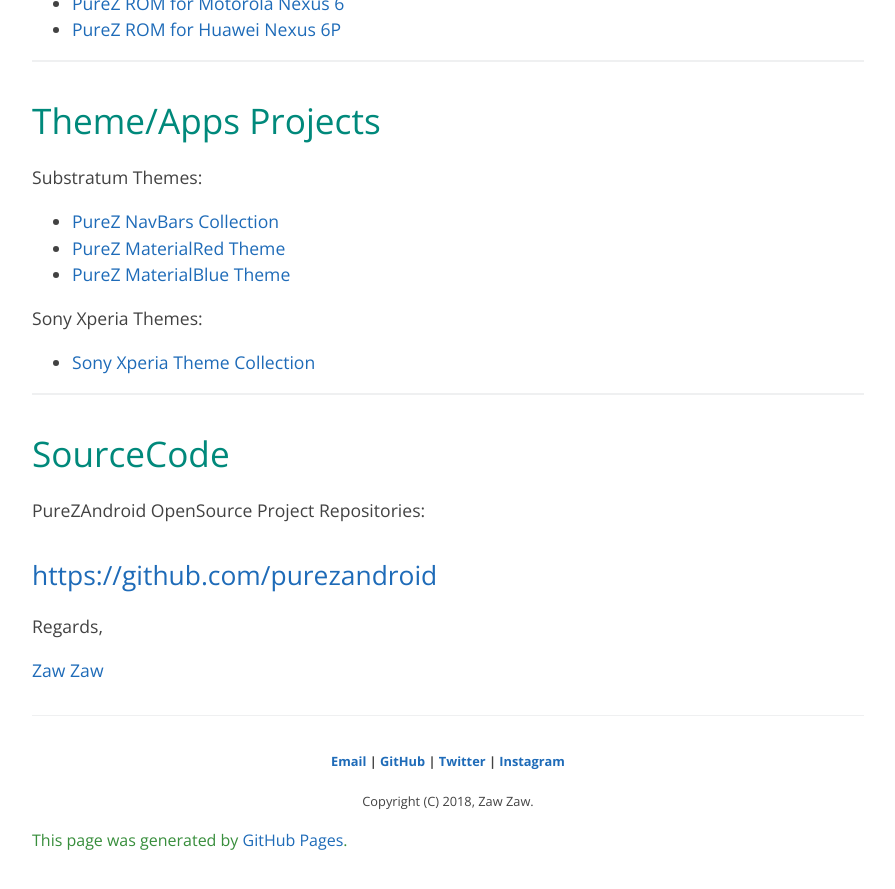
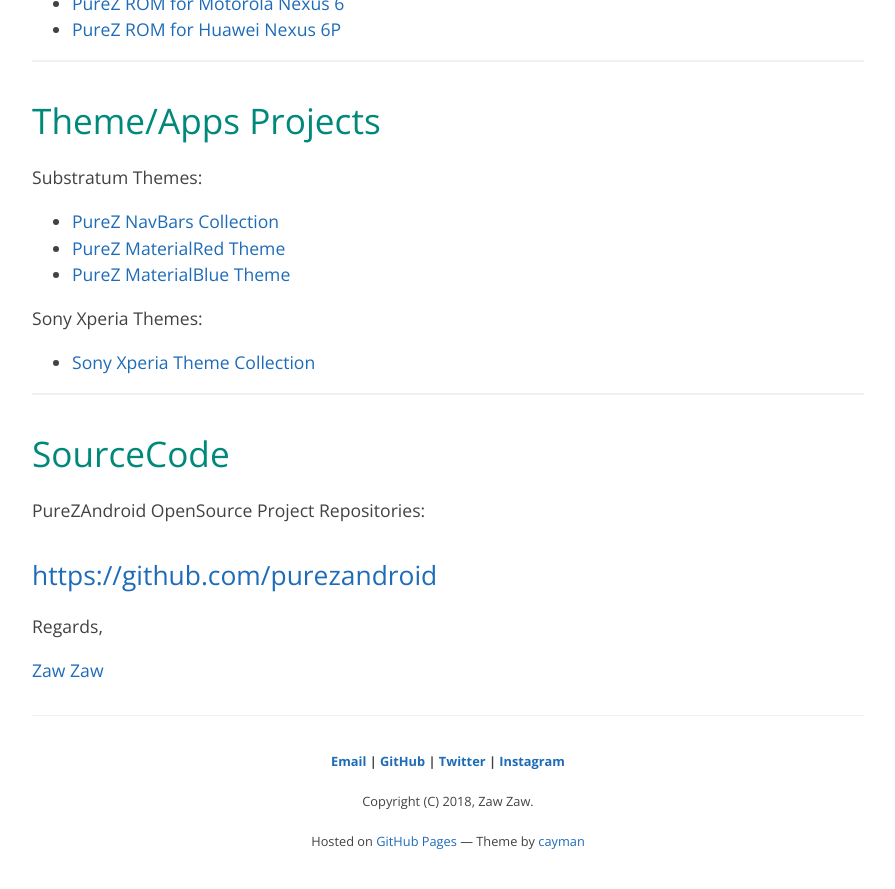
Before and after one commit to zawzaww/zawzaww.github.io, a Jekyll site: the page built from project/purezandroid.md, in a window 1280 px wide and 900 px high, scrolled down 1254 px. Shown: the top 889 px of the window, without its empty margins (192-1087 px from the left). Built offline with Jekyll 4.4.1, drawn with Linux system fonts in a browser that asks for light colours.

Commit message:
layouts: Update footer for GitHub Pages and theme

```diff
--- a/_layouts/default.html
+++ b/_layouts/default.html
@@ -32,7 +32,7 @@
         {% endif %}
         <p align="center"><small><b><a href="mailto:zawzawit.459@gmail.com">Email</a> | <a href="https://github.com/zawzaww">GitHub</a> | <a href="https://twitter.com/zawzawwme">Twitter</a> | <a href="https://www.instagram.com/zawzaw.me">Instagram</a></b></small></p>
         <p align="center"><small>Copyright (C) 2018, Zaw Zaw.</small></p>
-        <span class="site-footer-credits">This page was generated by <a href="https://pages.github.com">GitHub Pages</a>.</span>
+        <p align="center"><small>Hosted on <a href="https://pages.github.com">GitHub Pages</a> &mdash; Theme by <a href="https://github.com/pages-themes/cayman">cayman</a></small></p>
       </footer>
     </main>
 
```
